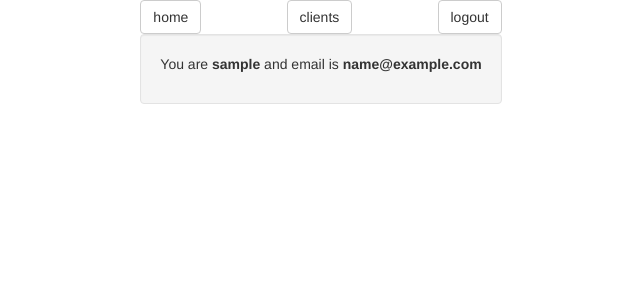
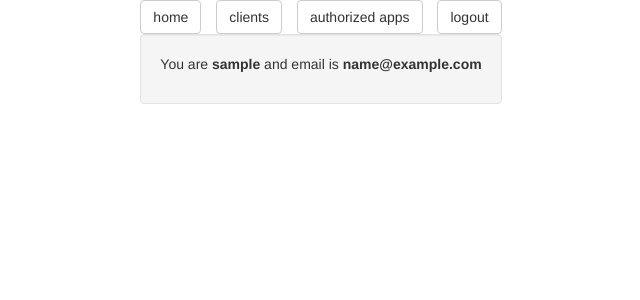
Before and after one commit to qeesung/authority-system, a Flask app: page / in a window 1280 px wide. Shown: the top 300 px of the page, without its empty margins (319-959 px from the left). Run offline with Flask 2, Linux system fonts and the light colour scheme; the visitor is signed in with stand-in values (Sample User, id 1); data comes from the database, SQL or seed files in the repository; some libraries are stand-ins or nearby versions.

Commit message:
add "authorized_apps" navigation at home page

```diff
--- a/templates/home.html
+++ b/templates/home.html
@@ -11,6 +11,9 @@
 
                 <div>
                     <a type="button" class="btn btn-default" href="/client">clients</a>
+                </div>
+                <div>
+                    <a type="button" class="btn btn-default" href="/authorized_app">authorized apps</a>
                 </div>
 
                 <div>
```
